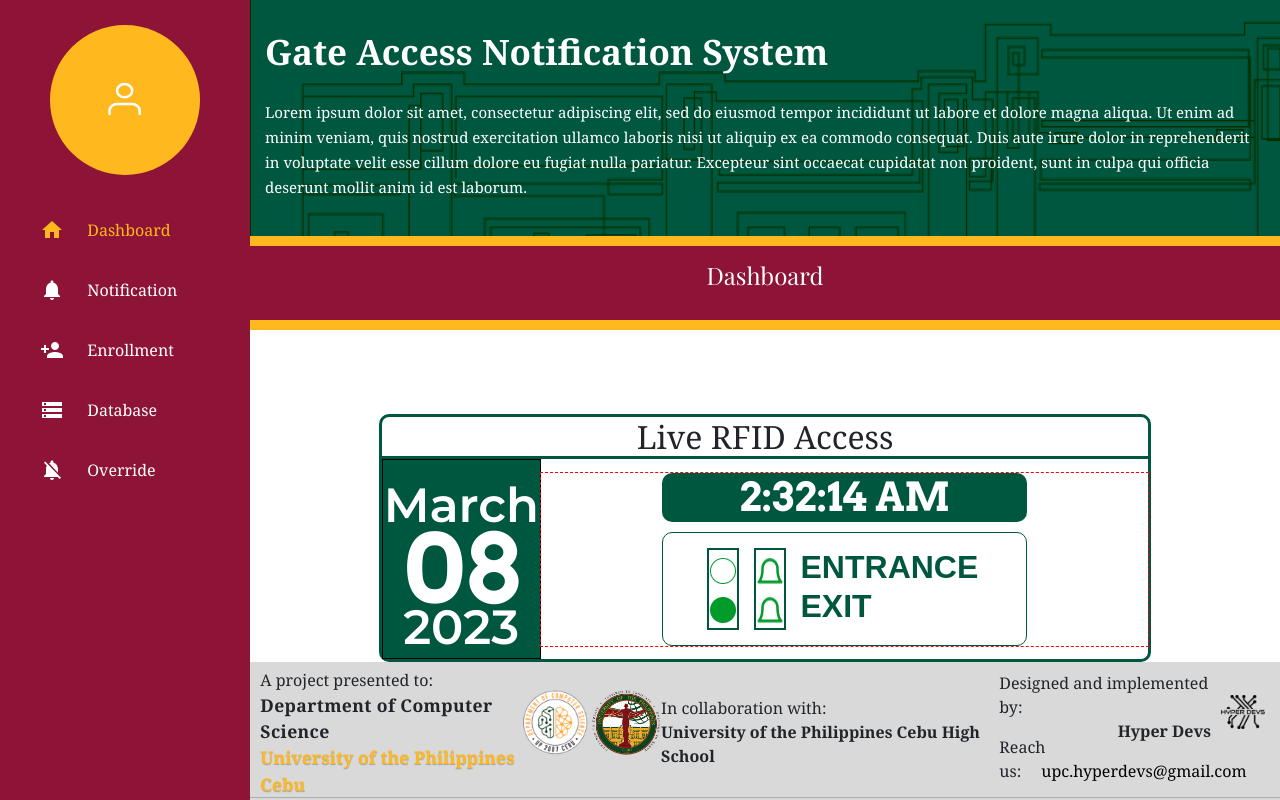
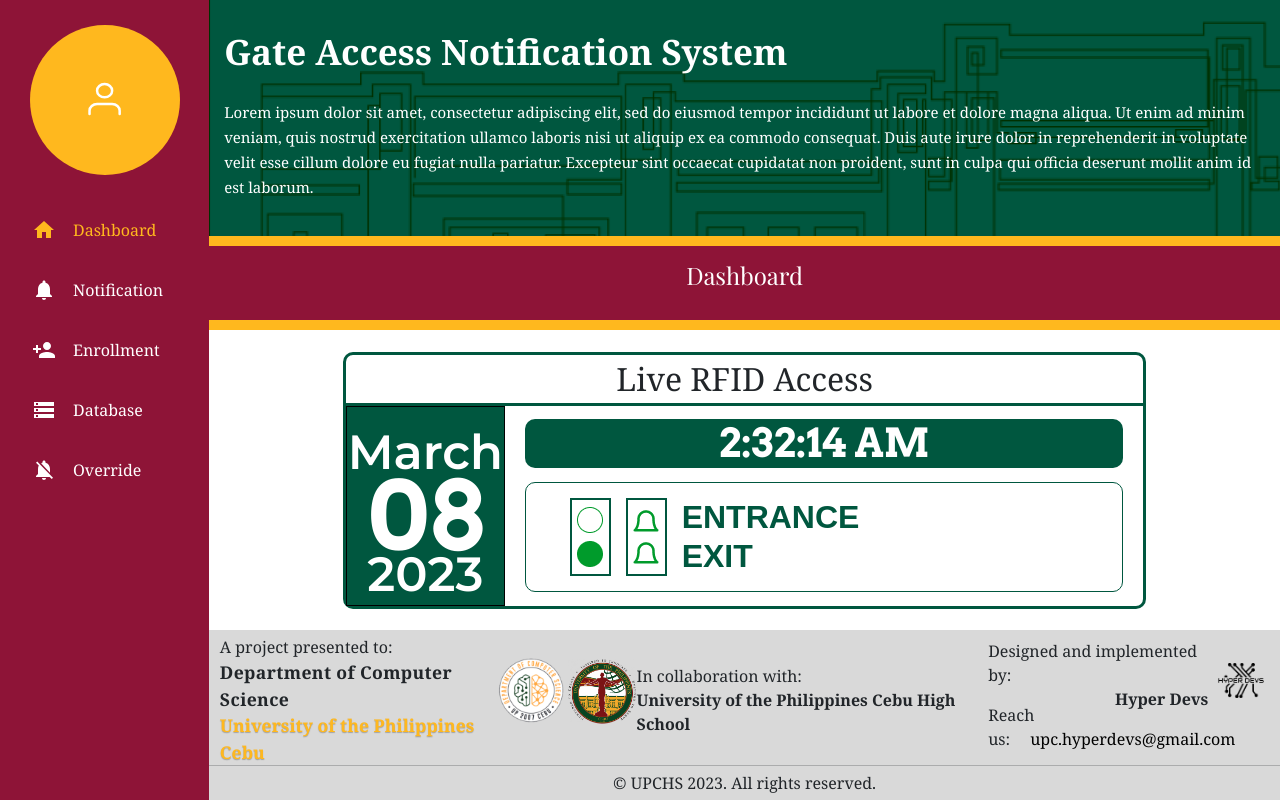
Before and after one commit to Hyper-Devs/Hyper-Devs, a React (Create React App) app in the folder client/: page /dashboard in a window 1280 px wide. Built offline with nearby package versions, Linux system fonts and the light colour scheme.

Commit message:
fixed Dashboard components

```diff
--- a/client/src/Components/Dashboard/Box.css
+++ b/client/src/Components/Dashboard/Box.css
@@ -4,9 +4,9 @@
     background-color: white;
     display: flex;
     align-items: center;
-    line-height: 39px;
+    justify-content: center;
     flex-direction: column;
-    padding-top: 8.2%;
+    height: 100%;
     width: 100%;
 }
 
@@ -34,23 +34,16 @@
     border-top: 3px solid #00573F;
 }
 
-.rectangle2{
+.clock-box {
     position: relative;
     display: flex;
     align-items: center;
+    justify-content: space-evenly;
     flex-direction: column;
-    gap: 10px;
+    padding: 0 20px 0 20px;
     background-color: transparent;
-}
-
-.clock-box {
-    position: relative;
-    display: flex;
     height: 100%;
     width: 100%;
-    align-items: center;
-    justify-content: center;
-    outline: red dashed 1px;
 }
 
 .clock {
@@ -129,13 +122,18 @@
 }
 
 .entrance-exit .icon-boxes{
-    width: 10%;
+    display: flex;
+    flex-direction: column;
+    align-items: center;
+    justify-content: space-evenly;
+    width: fit-content;
+    padding: 0 1% 0 1%;
     background-color: white;
     border: 2px solid #00573F;
 }
 .icon-boxes img {
-    width: 26px;
-    height: 26px;
+    width: fit-content;
+    height: fit-content;
 }
 
 .entrance-exit .text {
--- a/client/src/Components/Dashboard/Box.jsx
+++ b/client/src/Components/Dashboard/Box.jsx
@@ -18,7 +18,6 @@ function Box() {
                         <div className='Year'>2023</div>
                     </div>
                     <div className="clock-box">
-                    <div className="rectangle2">
                         <div className='clock'><Clocks/></div>
                         <div className='entrance-exit'>
                             <div className='icon-boxes'>
@@ -36,7 +35,6 @@ function Box() {
                                 <div/>
                                 EXIT
                             </div>
-                        </div>
                     </div>
                     </div>
                 </div>
--- a/client/src/Pages/Dashboard/Dashboard.css
+++ b/client/src/Pages/Dashboard/Dashboard.css
@@ -1,22 +1,20 @@
 .dashboard-container{
     height: 100vh;
-    width: 100vw;
-    display: flex;
-    flex-direction: column;
-    overflow-x: hidden;
-    /* background-color: aqua; */
-}
-
-.dashboard-content-container {
     width: 100%;
     display: flex;
 }
 
+.dashboard-content-container {
+    height: 100vh;
+    width: 100%;
+    display: flex;
+    flex-direction: column;
+}
+
 .dashboard-content{
     position: relative;
-    /* display: flex;
-    flex-direction: column; */
-    height: 100%;
+    display: flex;
+    flex-direction: column;
     width: 100%;
     flex: 1;
 }
--- a/client/src/Pages/Dashboard/Dashboard.jsx
+++ b/client/src/Pages/Dashboard/Dashboard.jsx
@@ -9,16 +9,15 @@ import Footer from '../../Components/footer'
 function Dashboard() {
   return (
     <div className="dashboard-container" data-testid="dashboard-test">
+      <Sidebar />
       <div className="dashboard-content-container">
-      <div><Sidebar /></div>
-
       <div className="dashboard-content">
         <Header />
         <PageTitle pageName={"Dashboard"}/>
         <Box />
+        </div>
         <Footer />
-      </div>
-      </div>
+        </div>
     </div>
   );
 }
--- a/client/src/Pages/Login/Login.jsx
+++ b/client/src/Pages/Login/Login.jsx
@@ -113,9 +113,7 @@ function Login() {
           </div>
           </div>
         </div>
-        <div className="login-footer">
         <Footer />
-        </div>
       </div>
     </body>
   );
```
